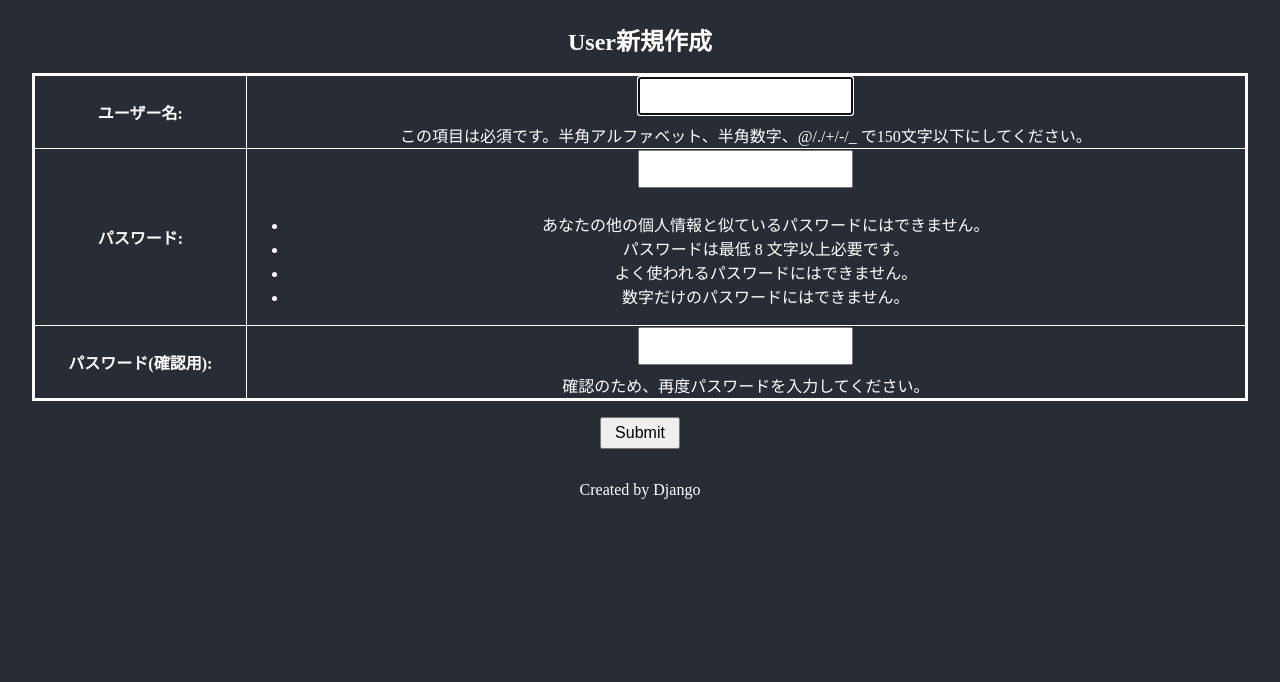
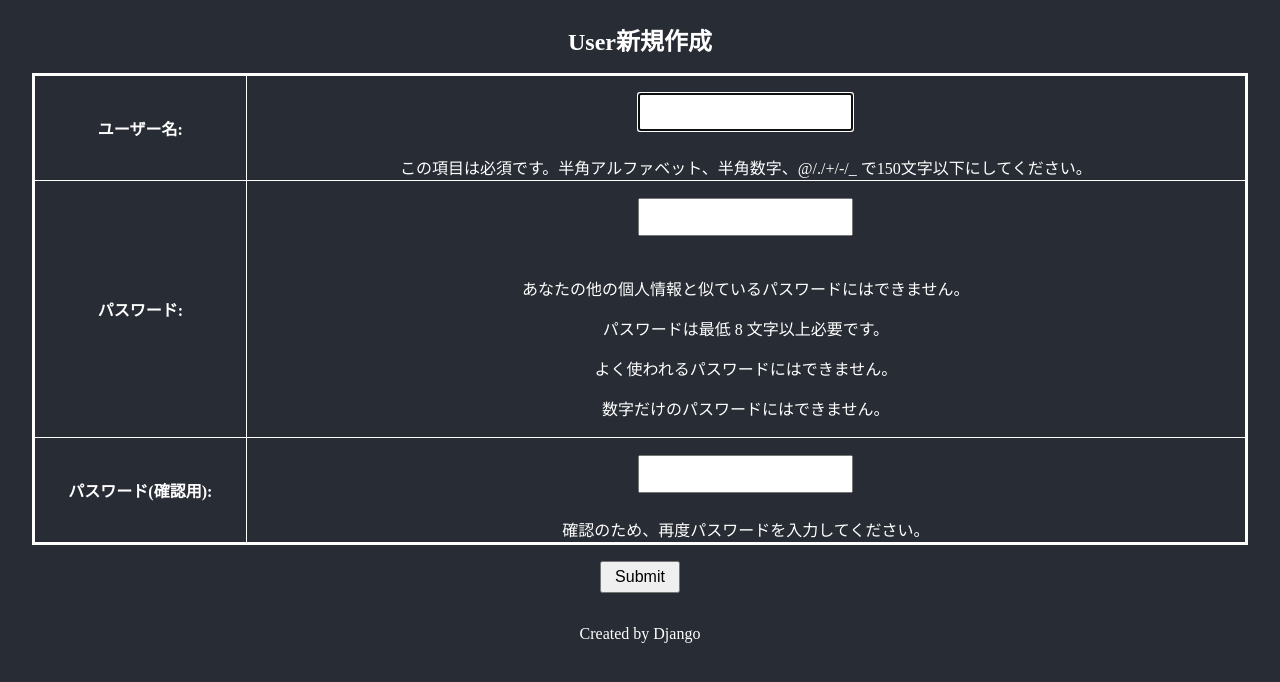
Before and after one commit to rue1-suzuki/wish_app, a Django app: page /user/add/ in a window 1280 px wide. Shown: the part 58-740 px from the top of the page. Run offline with Django 3.2, Linux system fonts and the light colour scheme.

Commit message:
edit css

```diff
--- a/static/css/default.css
+++ b/static/css/default.css
@@ -55,11 +55,20 @@ html {
   }
 
   input, select {
+    margin: 1rem 0rem;
     font-size: 1rem;
     height: 2rem;
   }
 
   input[type="submit"] {
-    margin: 1rem;
     width: 5rem;
   }
+
+  ul {
+    padding-left: 0rem;
+  }
+
+  li {
+    list-style-type: none;
+    margin: 1rem;
+  }
```
